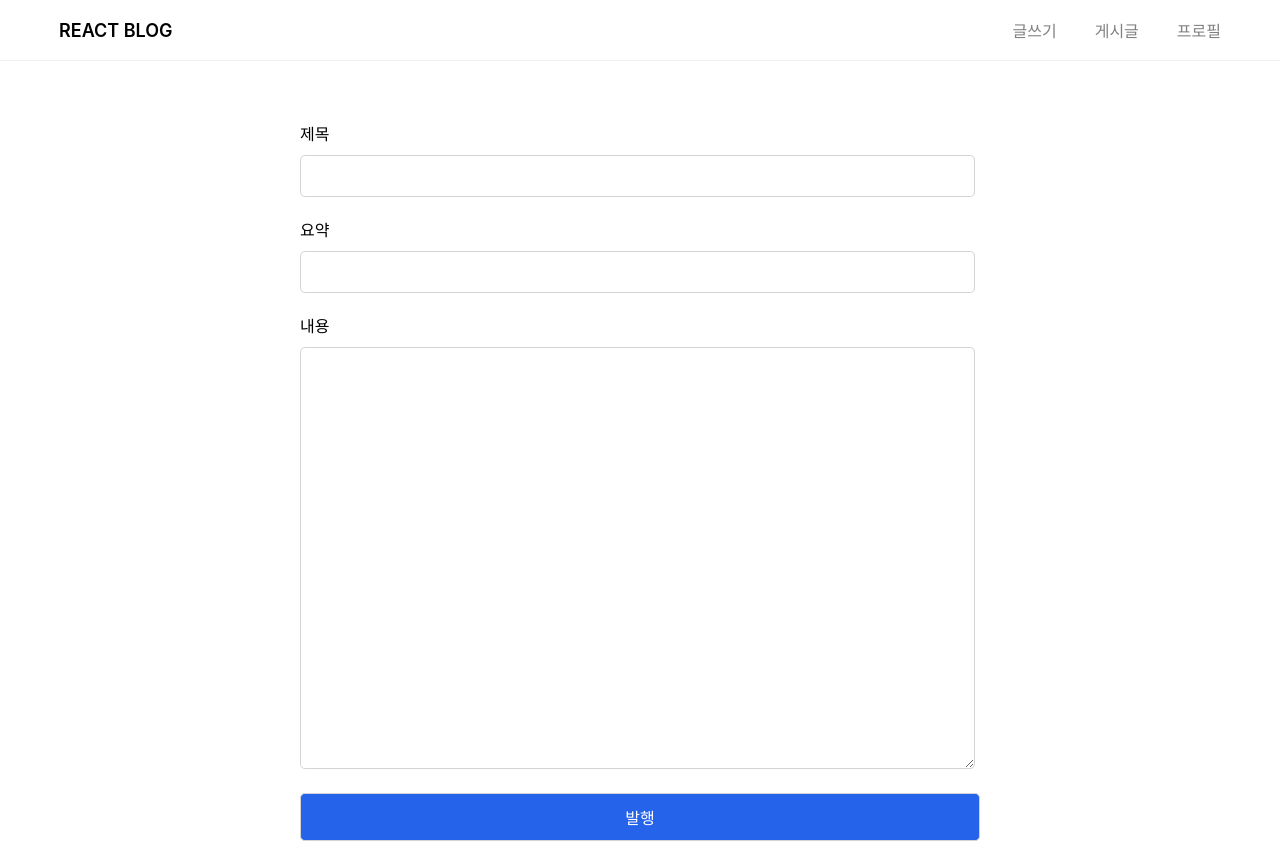
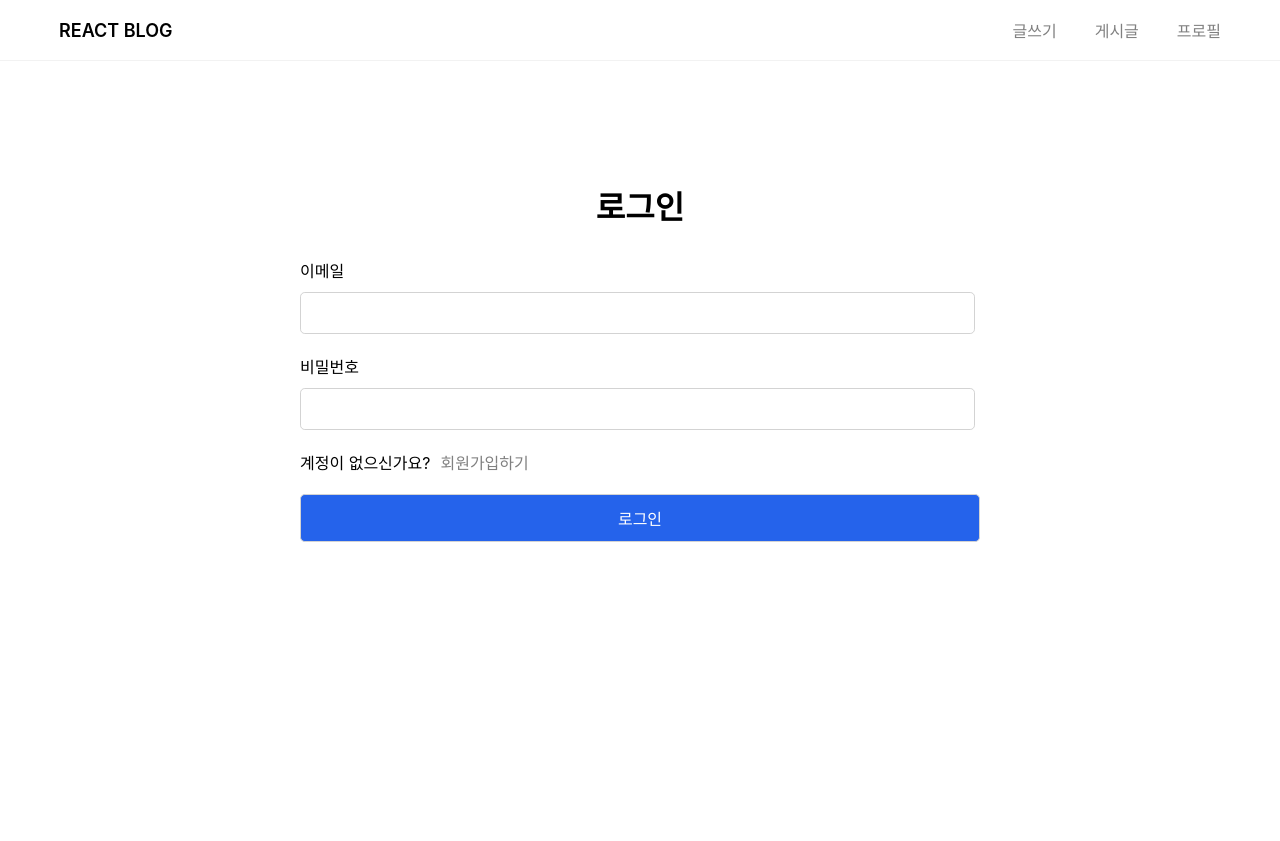
Before and after one commit to ohseok-lee/fastcampus-blog-app, a React (Create React App) app: page /posts/new in a window 1280 px wide. After the commit the page ends 800 px from the top, so only its background shows below. Built offline with nearby package versions, Linux system fonts and the light colour scheme.

Commit message:
login form, signup form

```diff
--- /dev/null
+++ b/src/components/LoginForm.tsx
@@ -0,0 +1,26 @@
+import { Link } from "react-router-dom";
+
+export default function LoginForm() {
+  return(
+    <form action="/post" method="post" className="form form--lg">
+      <h1 className="form__title">로그인</h1>
+      <div className="form__block">
+        <label htmlFor="email">이메일</label>
+        <input type="text" name="email" id="email" required />
+      </div>
+      <div className="form__block">
+        <label htmlFor="password">비밀번호</label>
+        <input type="text" name="password" id="password" required />
+      </div>
+      <div className="form__block">
+        계정이 없으신가요?
+        <Link to="/signup" className="form__link">
+          회원가입하기
+        </Link>
+      </div>
+      <div className="form__block">
+        <input type="submit" value="로그인" className="form__btn--submit" />
+      </div>
+    </form>
+  );
+}
--- a/src/components/Router.tsx
+++ b/src/components/Router.tsx
@@ -7,11 +7,16 @@
 import LoginPage from "../pages/login";
 import SignupPage from "../pages/signup";
 import PostsPage from "../pages/home/posts";
+import { useState } from "react";
+
 
 export default function Router() {
+    const [isAuth, setIsAuth] = useState<boolean>(false);
     return(
         <>
             <Routes>
+                {isAuth ? (
+                    <>
                         <Route path='/' element={<Home />}></Route>
                         <Route path='/posts' element={<PostsPage />}></Route>
                         <Route path='/posts/new' element={<PostNew />}></Route>
@@ -21,6 +26,14 @@
                         <Route path='/login' element={<LoginPage />}></Route>
                         <Route path='/signup' element={<SignupPage />}></Route>
                         <Route path='*' element={<Navigate replace to='/'/>}></Route>
+                    </>
+                ) : (
+                    <>
+                        <Route path="/login" element={<LoginPage />} />
+                        <Route path="/signup" element={<SignupPage />} />
+                        <Route path="*" element={<LoginPage />} />
+                    </>
+                )}
             </Routes>
         </>
     );
--- /dev/null
+++ b/src/components/SignupForm.tsx
@@ -0,0 +1,30 @@
+import { Link } from "react-router-dom";
+
+export default function SingupForm() {
+  return(
+    <form action="/post" method="post" className="form form--lg">
+      <h1 className="form__title">회원가입</h1>
+      <div className="form__block">
+        <label htmlFor="email">이메일</label>
+        <input type="text" name="email" id="email" required />
+      </div>
+      <div className="form__block">
+        <label htmlFor="password">비밀번호</label>
+        <input type="text" name="password" id="password" required />
+      </div>
+      <div className="form__block">
+        <label htmlFor="password">비밀번호 확인</label>
+        <input type="text" name="password_confirm" id="password_confirm" required />
+      </div>
+      <div className="form__block">
+        계정이 있으신가요?
+        <Link to="/login" className="form__link">
+          로그인하기
+        </Link>
+      </div>
+      <div className="form__block">
+        <input type="submit" value="회원가입" className="form__btn--submit" />
+      </div>
+    </form>
+  );
+}
--- a/src/index.css
+++ b/src/index.css
@@ -432,3 +432,25 @@
 .form .form__btn--submit:focus{
   background-color: #1945a4;
 }
+
+/* login form */
+.form--lg{
+  min-height: 70vh;
+  margin-top: 10vh;
+}
+
+.form__title{
+  text-align: center;
+  margin-bottom: 30px;
+}
+
+.form__link{
+  margin-left: 10px;
+  text-decoration: none;
+  color: gray;
+}
+
+.form__link:hover,
+.fomr__link:focus{
+  color: black;
+}
--- a/src/pages/login/index.tsx
+++ b/src/pages/login/index.tsx
@@ -1,8 +1,12 @@
+import Footer from "components/Footer";
+import Header from "components/Header";
+import LoginForm from "components/LoginForm";
 
 export default function LoginPage() {
   return(
-      <>
-          <h1>Log in Page</h1>
-      </>
+      <div>
+          <Header />
+          <LoginForm />
+      </div>
   );
 }
--- a/src/pages/signup/index.tsx
+++ b/src/pages/signup/index.tsx
@@ -1,8 +1,11 @@
+import Header from "components/Header";
+import SingupForm from "components/SignupForm";
 
 export default function SignupPage() {
   return(
-      <>
-          <h1>Sign up Page</h1>
-      </>
+      <div>
+          <Header />
+          <SingupForm />
+      </div>
   );
 }
```
Lines whose indentation alone changed are shown as unchanged.
